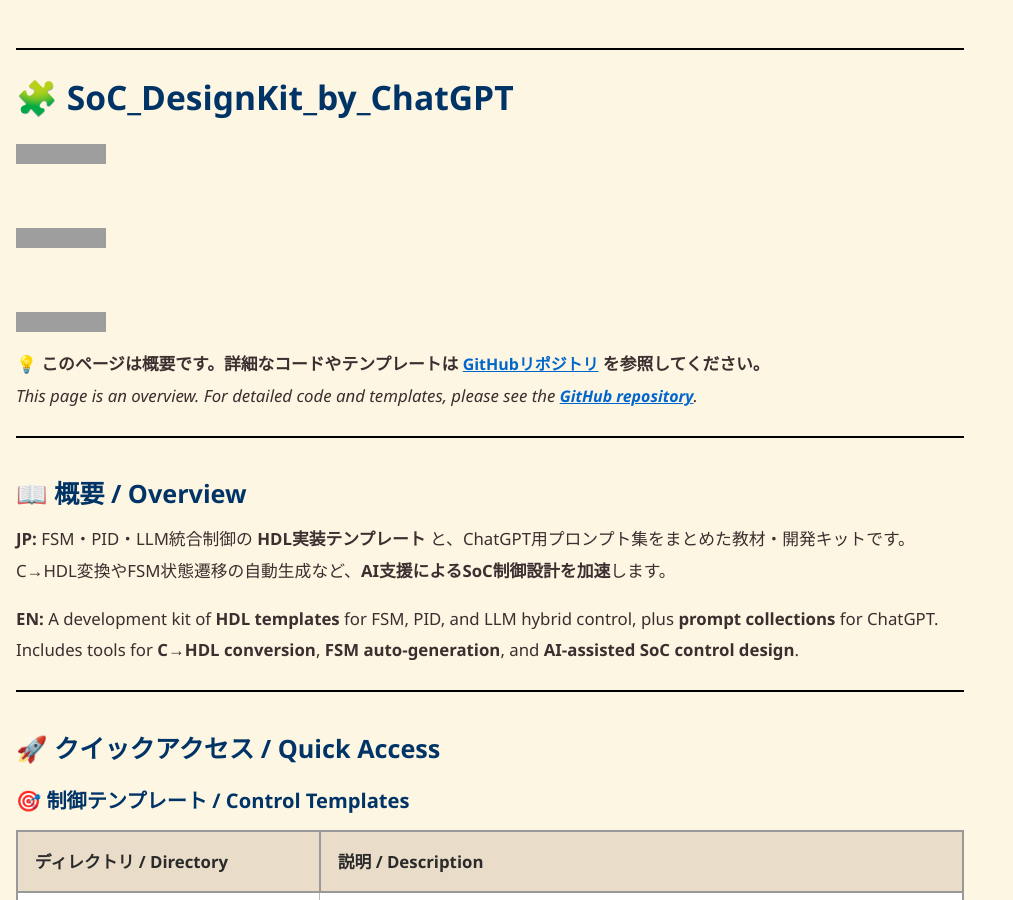
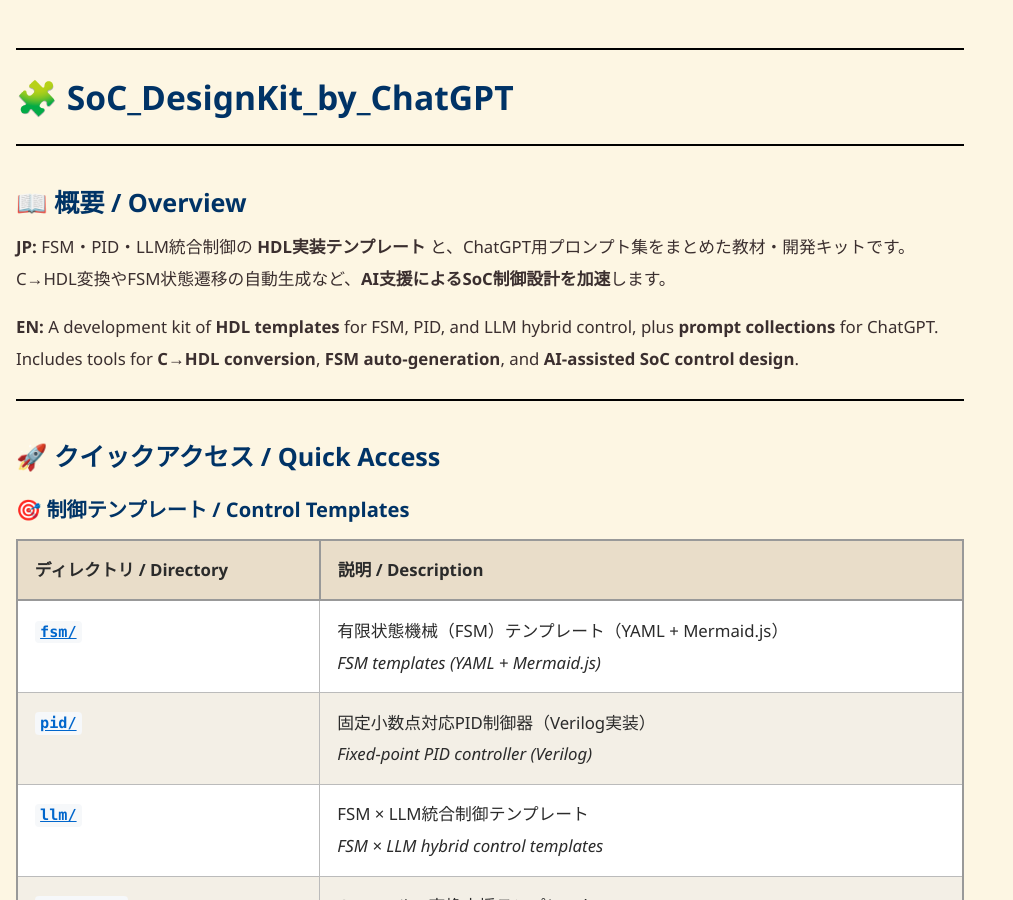
Before and after one commit to Samizo-AITL/EduController, a Jekyll site: the page built from SoC_DesignKit_by_ChatGPT/index.md, in a window 1280 px wide and 900 px high. Shown: the whole window, without its empty margins (0-1013 px from the left). Built offline with Jekyll 4.4.1, drawn with Linux system fonts in a browser that asks for light colours; grey boxes are pictures that could not be loaded.

Commit message:
Update index.md

```diff
--- a/SoC_DesignKit_by_ChatGPT/index.md
+++ b/SoC_DesignKit_by_ChatGPT/index.md
@@ -7,13 +7,6 @@
 ---
 
 # 🧩 **SoC_DesignKit_by_ChatGPT**
-
-[![Samizo-AITLポータルに戻る / Back to Samizo-AITL Portal](https://img.shields.io/badge/Portal-Samizo--AITL-brightgreen)](https://samizo-aitl.github.io/)
-[![GitHub](https://img.shields.io/badge/GitHub-Open%20Repo-black?logo=github)](https://github.com/Samizo-AITL/EduController/tree/main/SoC_DesignKit_by_ChatGPT)
-[![Hybrid License](https://img.shields.io/badge/license-Hybrid-blueviolet)](#-ライセンス--license)
-
-💡 **このページは概要です。詳細なコードやテンプレートは [GitHubリポジトリ](https://github.com/Samizo-AITL/EduController/tree/main/SoC_DesignKit_by_ChatGPT) を参照してください。**
-*This page is an overview. For detailed code and templates, please see the [GitHub repository](https://github.com/Samizo-AITL/EduController/tree/main/SoC_DesignKit_by_ChatGPT).*
 
 ---
 
```
